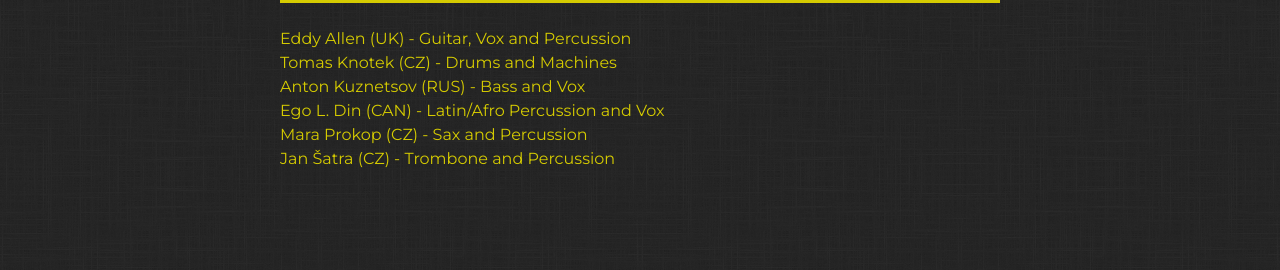
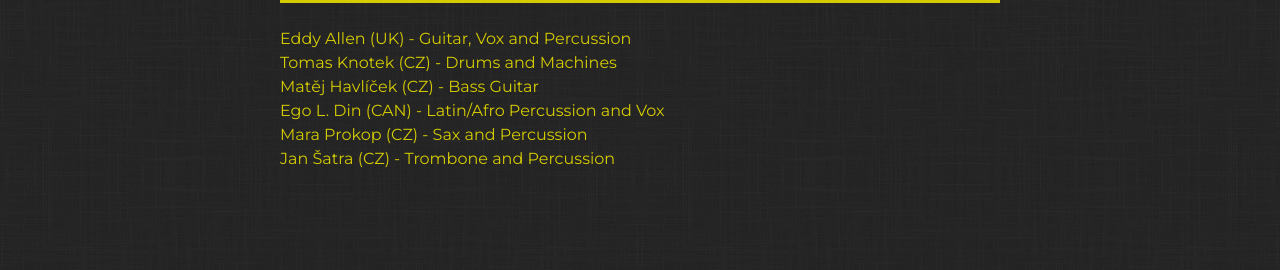
Before and after one commit to cctvallstars/cctvallstars.github.io, a Jekyll site: the page built from index.html, in a window 1280 px wide. Shown: the part 1106-1376 px from the top of the page. Built offline with Jekyll 4.4.1, drawn with Linux system fonts in a browser that asks for light colours; nearby versions of some CDN libraries.

Commit message:
bass player update

```diff
--- a/index.html
+++ b/index.html
@@ -21,7 +21,7 @@ Following the lead of this "cats out the bag"-performance the guys have no choic
   <ul style="color: #d5cb01;">
     <li>Eddy Allen (UK) - Guitar, Vox and Percussion</li>
     <li>Tomas Knotek (CZ) - Drums and Machines</li>
-    <li>Anton Kuznetsov (RUS) - Bass and Vox</li>
+    <li>Matěj Havlíček (CZ) - Bass Guitar</li>
     <li>Ego L. Din (CAN) -  Latin/Afro Percussion and Vox</li>
     <li>Mara Prokop (CZ) - Sax and Percussion</li>
     <li>Jan Šatra (CZ) - Trombone and Percussion</li>
```
